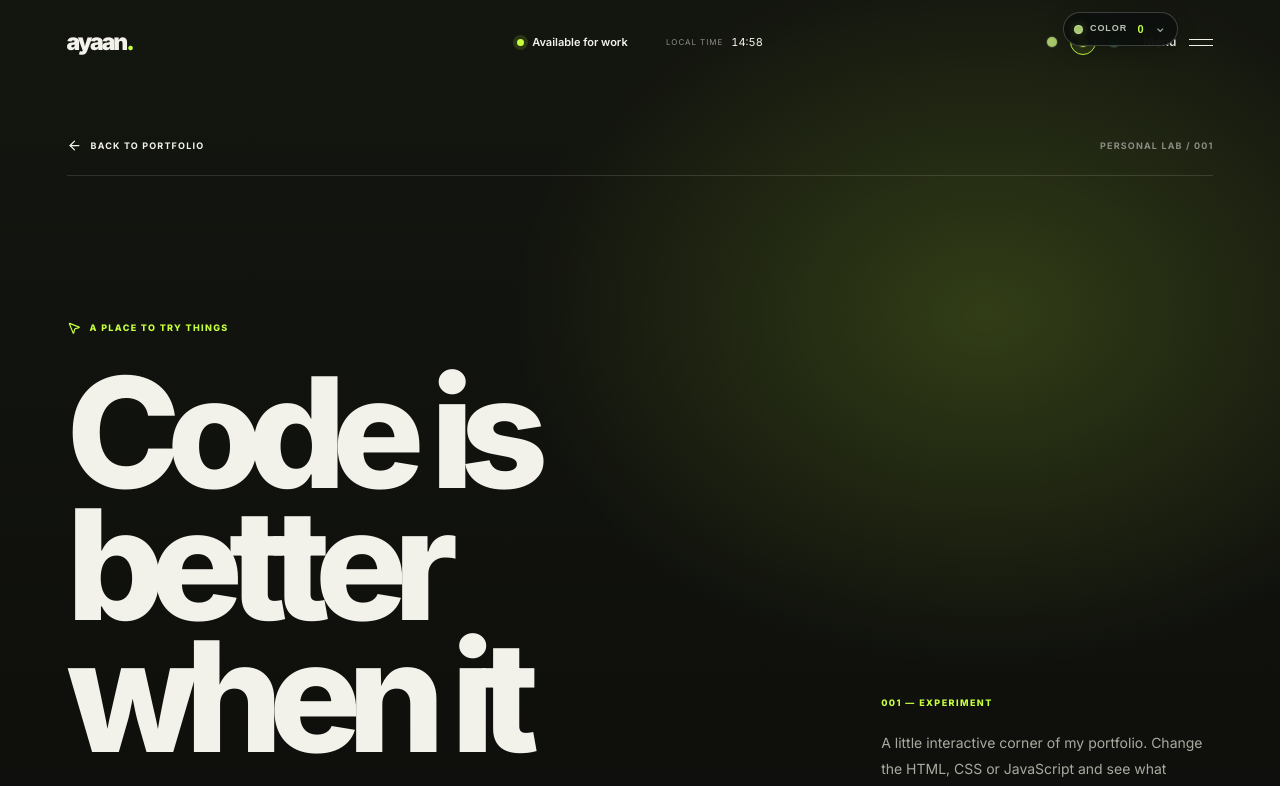
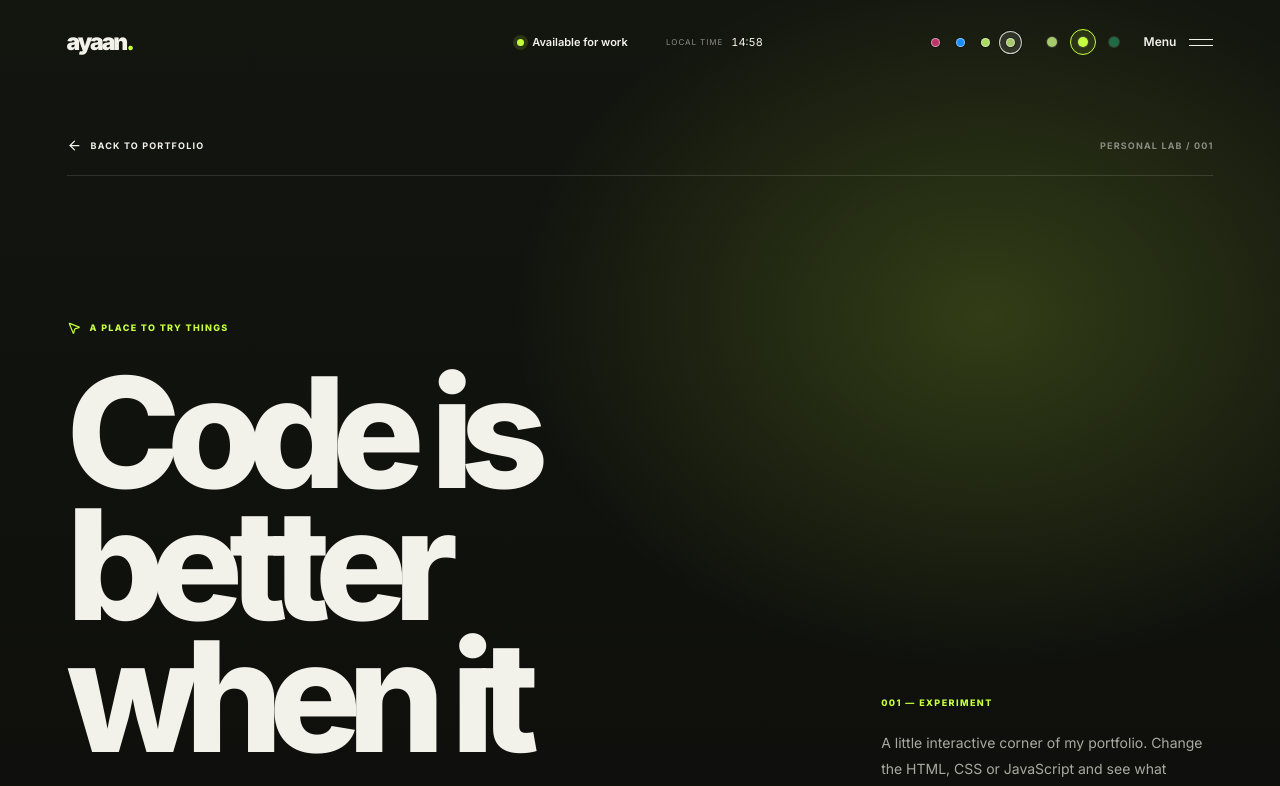
Before and after one commit to ayaankhan96438-star/ayaan-portfolio, a Next.js app: page /playground in a window 1280 px wide. Shown: the top 786 px of the page. Built offline with nearby package versions, Linux system fonts and the light colour scheme.

Commit message:
Refine palette dots and improve dark stack heading contrast

```diff
--- a/app/layout.tsx
+++ b/app/layout.tsx
@@ -5,7 +5,6 @@ import { Footer } from "@/components/Footer";
 import { Preloader } from "@/components/Preloader";
 import { SmoothScrollProvider } from "@/components/SmoothScrollProvider";
 import { CursorEffects } from "@/components/CursorEffects";
-import { PaletteBar } from "@/components/PaletteBar";
 import { ScrollAnimations } from "@/components/ScrollAnimations";
 import { siteConfig, siteUrl } from "@/lib/site";
 import { palettes } from "@/data/palettes";
@@ -56,20 +55,26 @@ const paletteBootScript = `
     "--dark", "--on-dark", "--warm", "--ok"
   ];
   try {
+    var stateRaw = window.localStorage.getItem("palette-state");
+    if (!stateRaw) return;
+    var state = JSON.parse(stateRaw);
+    var allowedIds = ["0"].concat(${JSON.stringify(palettes.map((palette) => palette.id))});
+    if (!state || typeof state !== "object" || allowedIds.indexOf(state.id) === -1) return;
+    if (state.mode !== "light" && state.mode !== "dark") return;
+
+    root.dataset.paletteId = state.id;
+    root.dataset.paletteMode = state.mode;
+    root.style.colorScheme = state.mode;
+
+    if (state.id === "0") return;
     var raw = window.localStorage.getItem("palette-vars");
-    var stateRaw = window.localStorage.getItem("palette-state");
-    if (!raw || !stateRaw) return;
+    if (!raw) return;
     var saved = JSON.parse(raw);
-    var state = JSON.parse(stateRaw);
-    var allowedIds = ${JSON.stringify(palettes.map((palette) => palette.id))};
-    if (!saved || typeof saved !== "object" || !saved.vars || typeof saved.vars !== "object") return;
-    if (!state || typeof state !== "object" || allowedIds.indexOf(state.id) === -1) return;
-    if ((state.mode !== "light" && state.mode !== "dark") || state.mode !== saved.mode) return;
+    if (!saved || typeof saved !== "object" || !saved.vars || typeof saved.vars !== "object" || saved.mode !== state.mode) return;
     keys.forEach(function (key) {
       var value = saved.vars[key];
       if (typeof value === "string") root.style.setProperty(key, value);
     });
-    if (saved.mode === "light" || saved.mode === "dark") root.style.colorScheme = saved.mode;
     var meta = document.querySelector('meta[name="theme-color"]');
     if (!meta) {
       meta = document.createElement("meta");
@@ -79,7 +84,7 @@ const paletteBootScript = `
     var paper = root.style.getPropertyValue("--paper");
     if (paper) meta.setAttribute("content", paper);
   } catch {
-    // Ignore malformed or unavailable palette storage and use the site defaults.
+    // Ignore malformed or unavailable palette storage and use the site's defaults.
   }
 })();
 `;
@@ -124,7 +129,6 @@ export default function RootLayout({ children }: Readonly<{ children: React.Reac
         <SmoothScrollProvider>
           <Preloader />
           <CursorEffects />
-          <PaletteBar />
           <ScrollAnimations />
           <Navbar />
           {children}
--- a/app/palette.css
+++ b/app/palette.css
@@ -1,232 +1,153 @@
-/* Compact temporary palette selector. Its colors intentionally stay independent of site palettes. */
+/* Tiny palette dots that sit beside the existing theme dots. */
 .palette-control,
 .palette-control * {
   box-sizing: border-box;
 }
 
 .palette-control {
-  position: fixed;
-  z-index: 9999;
-  top: max(12px, env(safe-area-inset-top));
-  right: clamp(96px, 8vw, 124px);
+  position: relative;
+  z-index: 120;
+  display: inline-flex;
+  align-items: center;
   color: #F1F1E9;
   font-family: Arial, Helvetica, sans-serif;
 }
 
-.palette-trigger {
+.palette-control--header { display: inline-flex; }
+.palette-control--menu { display: none; }
+
+.palette-dot-list {
   display: inline-flex;
-  min-height: 34px;
   align-items: center;
-  gap: 7px;
-  padding: 0 10px;
-  border: 1px solid rgba(226, 233, 216, .22);
-  border-radius: 999px;
-  color: #F1F1E9;
-  background: rgba(12, 15, 13, .94);
-  box-shadow: 0 5px 18px rgba(0, 0, 0, .22);
-  backdrop-filter: blur(14px);
-  cursor: pointer;
-  font: inherit;
-  transition: border-color 160ms ease, background-color 160ms ease, transform 160ms ease;
+  gap: 2px;
 }
 
-.palette-trigger:hover {
-  border-color: rgba(198, 255, 61, .72);
-  background: #171D19;
-  transform: translateY(-1px);
+.palette-dot-wrap {
+  position: relative;
+  display: inline-flex;
+  align-items: center;
 }
 
-.palette-trigger__dot {
-  width: 9px;
-  height: 9px;
-  border: 1px solid rgba(255, 255, 255, .35);
-  border-radius: 50%;
-  box-shadow: 0 0 9px rgba(198, 255, 61, .25);
-}
-
-.palette-trigger__label {
-  color: #B8C1B5;
-  font-size: 9px;
-  font-weight: 800;
-  letter-spacing: .1em;
-}
-
-.palette-trigger strong {
-  min-width: 13px;
-  color: #C6FF3D;
-  font-size: 11px;
-}
-
-.palette-trigger__chevron {
-  margin-top: -4px;
-  color: #9AA497;
-  font-size: 15px;
-  transition: transform 160ms ease;
-}
-
-.palette-trigger__chevron.is-open {
-  transform: rotate(180deg);
-}
-
-.palette-popover {
-  position: absolute;
-  top: calc(100% + 8px);
-  right: 0;
-  width: 252px;
-  padding: 11px;
-  border: 1px solid rgba(226, 233, 216, .2);
-  border-radius: 12px;
-  background: rgba(12, 15, 13, .98);
-  box-shadow: 0 16px 42px rgba(0, 0, 0, .4);
-  backdrop-filter: blur(18px);
-}
-
-.palette-popover__header,
-.palette-popover__footer {
-  display: flex;
-  align-items: center;
-  justify-content: space-between;
-  gap: 10px;
-}
-
-.palette-popover__header {
-  margin-bottom: 9px;
-  color: #C6FF3D;
-  font-size: 9px;
-  font-weight: 800;
-  letter-spacing: .13em;
-}
-
-.palette-close {
+.palette-dot-button {
+  position: relative;
   display: grid;
   width: 23px;
   height: 23px;
   place-items: center;
   padding: 0;
-  border: 1px solid rgba(226, 233, 216, .16);
-  border-radius: 6px;
-  color: #D9DED4;
-  background: #171D19;
+  border: 1px solid transparent;
+  border-radius: 50%;
+  background: transparent;
   cursor: pointer;
-  font-size: 16px;
-  line-height: 1;
+  transition: border-color 160ms ease, background-color 160ms ease, transform 160ms ease;
 }
 
-.palette-options {
-  display: grid;
-  grid-template-columns: repeat(2, minmax(0, 1fr));
-  gap: 6px;
+.palette-dot-button:hover {
+  border-color: rgba(241, 241, 233, .55);
+  background: rgba(241, 241, 233, .08);
+  transform: translateY(-1px);
 }
 
-.palette-option {
-  display: flex;
-  min-width: 0;
-  min-height: 37px;
-  align-items: center;
-  justify-content: space-between;
-  gap: 7px;
+.palette-dot-button.is-active {
+  border-color: rgba(241, 241, 233, .82);
+  background: rgba(241, 241, 233, .1);
+  box-shadow: 0 0 0 1px rgba(12, 15, 13, .72);
+}
+
+.palette-dot-swatch {
+  width: 9px;
+  height: 9px;
+  border: 1px solid rgba(255, 255, 255, .5);
+  border-radius: 50%;
+  box-shadow: 0 0 0 1px rgba(0, 0, 0, .24);
+}
+
+.palette-dot-tooltip {
+  position: absolute;
+  z-index: 4;
+  top: calc(100% + 7px);
+  left: 50%;
   padding: 5px 7px;
-  border: 1px solid rgba(226, 233, 216, .14);
-  border-radius: 7px;
+  border: 1px solid rgba(226, 233, 216, .2);
+  border-radius: 4px;
+  color: #F1F1E9;
+  background: rgba(12, 15, 13, .97);
+  box-shadow: 0 5px 16px rgba(0, 0, 0, .25);
+  font-size: 9px;
+  font-weight: 700;
+  letter-spacing: .04em;
+  opacity: 0;
+  pointer-events: none;
+  transform: translate(-50%, -3px);
+  transition: opacity 140ms ease, transform 140ms ease;
+  white-space: nowrap;
+}
+
+.palette-dot-button:hover .palette-dot-tooltip,
+.palette-dot-button:focus-visible .palette-dot-tooltip {
+  opacity: 1;
+  transform: translate(-50%, 0);
+}
+
+.palette-mode-popover {
+  position: absolute;
+  z-index: 10020;
+  top: calc(100% + 9px);
+  right: 0;
+  width: 160px;
+  padding: 11px;
+  border: 1px solid rgba(226, 233, 216, .2);
+  border-radius: 10px;
+  color: #F2F1EA;
+  background: rgba(12, 15, 13, .98);
+  box-shadow: 0 15px 38px rgba(0, 0, 0, .4);
+  backdrop-filter: blur(18px);
+}
+
+.palette-mode-heading,
+.palette-mode-prompt {
+  display: block;
+}
+
+.palette-mode-heading {
+  color: #C6FF3D;
+  font-size: 9px;
+  font-weight: 800;
+  letter-spacing: .12em;
+}
+
+.palette-mode-prompt {
+  margin-top: 5px;
+  color: #B8C1B5;
+  font-size: 10px;
+}
+
+.palette-mode-actions {
+  display: grid;
+  grid-template-columns: 1fr 1fr;
+  gap: 6px;
+  margin-top: 9px;
+}
+
+.palette-mode-choice {
+  min-height: 29px;
+  padding: 5px 8px;
+  border: 1px solid rgba(226, 233, 216, .18);
+  border-radius: 6px;
   color: #F2F1EA;
   background: #171D19;
   cursor: pointer;
-  transition: border-color 150ms ease, background-color 150ms ease, transform 150ms ease;
+  font: inherit;
+  font-size: 10px;
+  font-weight: 700;
+  transition: background-color 150ms ease, border-color 150ms ease, color 150ms ease;
 }
 
-.palette-option:hover {
-  border-color: rgba(198, 255, 61, .55);
-  background: #202820;
-  transform: translateY(-1px);
-}
-
-.palette-option.is-selected {
-  border-color: #C6FF3D;
-  box-shadow: inset 0 0 0 1px #C6FF3D, 0 0 10px rgba(198, 255, 61, .12);
-}
-
-.palette-option__name {
-  min-width: 12px;
-  color: #F2F1EA;
-  font-size: 10px;
-  font-weight: 800;
-}
-
-.palette-option__swatches {
-  display: inline-flex;
-  align-items: center;
-  gap: 3px;
-}
-
-.palette-option__swatch {
-  width: 15px;
-  height: 18px;
-  border: 1px solid rgba(255, 255, 255, .25);
-  border-radius: 3px;
-}
-
-.palette-popover__footer {
-  margin-top: 9px;
-  padding-top: 8px;
-  border-top: 1px solid rgba(226, 233, 216, .13);
-}
-
-.palette-current {
-  color: #AAB5A8;
-  font-size: 8px;
-  font-weight: 800;
-  letter-spacing: .1em;
-}
-
-.palette-mode {
-  display: inline-flex;
-  gap: 3px;
-  padding: 2px;
-  border: 1px solid rgba(226, 233, 216, .16);
-  border-radius: 999px;
-  background: #171D19;
-}
-
-.palette-mode__button {
-  min-height: 24px;
-  padding: 3px 8px;
-  border: 1px solid transparent;
-  border-radius: 999px;
-  color: #B8C1B5;
-  background: transparent;
-  cursor: pointer;
-  font: inherit;
-  font-size: 9px;
-  font-weight: 700;
-}
-
-.palette-mode__button.is-active {
+.palette-mode-choice:hover,
+.palette-mode-choice.is-current {
   border-color: #C6FF3D;
   color: #10140D;
   background: #C6FF3D;
-}
-
-.palette-detail {
-  display: flex;
-  flex-wrap: wrap;
-  gap: 5px 9px;
-  margin-top: 8px;
-}
-
-.palette-detail__item {
-  display: inline-flex;
-  align-items: center;
-  gap: 4px;
-  color: #B8C1B5;
-  font-size: 8px;
-  font-weight: 700;
-}
-
-.palette-detail__item i {
-  width: 9px;
-  height: 9px;
-  border: 1px solid rgba(255, 255, 255, .25);
-  border-radius: 2px;
 }
 
 .palette-control button:focus-visible {
@@ -240,21 +161,9 @@
 }
 
 @media (max-width: 640px) {
-  .palette-control {
-    top: max(9px, env(safe-area-inset-top));
-    right: 82px;
-  }
-
-  .palette-trigger {
-    min-height: 32px;
-    gap: 6px;
-    padding-inline: 8px;
-  }
-
-  .palette-popover {
-    width: min(252px, calc(100vw - 98px));
-    padding: 9px;
-  }
+  .palette-control--header { display: none; }
+  .palette-control--menu { display: inline-flex; }
+  .menu-overlay-top-actions .palette-mode-popover { right: 0; }
 }
 
 @media (prefers-reduced-motion: reduce) {
--- a/components/Navbar.tsx
+++ b/components/Navbar.tsx
@@ -7,6 +7,7 @@ import { useEffect, useRef, useState } from "react";
 import { siteConfig } from "@/lib/site";
 import { useLenis } from "@/components/SmoothScrollProvider";
 import { ThemeSwitcher } from "@/components/ThemeSwitcher";
+import { PaletteBar } from "@/components/PaletteBar";
 
 const menuItems = [
   { label: "Home", href: "/#home", number: "01" },
@@ -95,6 +96,7 @@ export function Navbar() {
         </div>
 
         <div className="nav-actions">
+          <PaletteBar variant="header" />
           <ThemeSwitcher variant="header" />
           <button
             type="button"
@@ -127,6 +129,7 @@ export function Navbar() {
                 ayaan<span className="logo-period">.</span>
               </Link>
               <div className="menu-overlay-top-actions">
+                <PaletteBar variant="menu" />
                 <ThemeSwitcher variant="menu" />
                 <button type="button" className="menu-close" onClick={() => setMenuOpen(false)} aria-label="Close menu">
                   Close <X size={19} strokeWidth={1.6} />
--- a/components/PaletteBar.tsx
+++ b/components/PaletteBar.tsx
@@ -1,68 +1,65 @@
 "use client";
 
-import { useEffect, useMemo, useState } from "react";
+import { useEffect, useState } from "react";
 import { palettes, type Palette } from "@/data/palettes";
 import { applyTheme, buildTheme, type Mode, type ThemeVariables } from "@/lib/palette";
 
-type Swatch = { id: string; hex: string };
-type PaletteOption = { id: string; swatches: Swatch[] };
-type StoredState = { id: string; mode: Mode };
+type PaletteId = "0" | "B" | "G" | "M";
+type StoredState = { id: PaletteId; mode: Mode };
+type PaletteBarProps = { variant: "header" | "menu" };
+type PaletteChangeDetail = StoredState;
 
-const ORIGINAL: PaletteOption = {
-  id: "0",
-  swatches: [
-    { id: "01", hex: "#EDEBE3" },
-    { id: "02", hex: "#F8F7F1" },
-    { id: "03", hex: "#A7C96B" },
-    { id: "04", hex: "#819E48" },
-    { id: "05", hex: "#171D18" },
-  ],
-};
+const DEFAULT_STATE: StoredState = { id: "0", mode: "dark" };
+const PALETTE_CHANGE_EVENT = "portfolio:palettechange";
 
-function toOption(palette: Palette): PaletteOption {
-  return {
-    id: palette.id,
-    swatches: Object.entries(palette.colors).map(([id, hex]) => ({ id, hex })),
-  };
-}
-
-const OPTIONS: PaletteOption[] = [ORIGINAL, ...palettes.map(toOption)];
-const DEFAULT_STATE: StoredState = { id: "0", mode: "dark" };
+const DOT_OPTIONS: ReadonlyArray<{ id: PaletteId; color: string; label: string }> = [
+  { id: "B", color: "#BB3468", label: "Berry palette B" },
+  { id: "G", color: "#168EFE", label: "Blue palette G" },
+  { id: "M", color: "#ACDA60", label: "Green palette M" },
+  { id: "0", color: "#A7C96B", label: "Original palette" },
+];
 
 function isMode(value: unknown): value is Mode {
   return value === "light" || value === "dark";
 }
 
+function isPaletteId(value: unknown): value is PaletteId {
+  return value === "0" || value === "B" || value === "G" || value === "M";
+}
+
 function isStoredState(value: unknown): value is StoredState {
   if (typeof value !== "object" || value === null) return false;
   const record = value as Record<string, unknown>;
-  return typeof record.id === "string" && isMode(record.mode);
+  return isPaletteId(record.id) && isMode(record.mode);
 }
 
-function paletteById(id: string): Palette | undefined {
+function paletteById(id: PaletteId): Palette | undefined {
   return palettes.find((palette) => palette.id === id);
 }
 
-function saveState(id: string, mode: Mode, vars: ThemeVariables | null): void {
+function saveState(id: PaletteId, mode: Mode, vars: ThemeVariables | null): void {
   try {
-    if (vars) window.localStorage.setItem("palette-vars", JSON.stringify({ vars, mode }));
-    else window.localStorage.removeItem("palette-vars");
+    if (vars) {
+      window.localStorage.setItem("palette-vars", JSON.stringify({ vars, mode }));
+    } else {
+      window.localStorage.removeItem("palette-vars");
+    }
     window.localStorage.setItem("palette-state", JSON.stringify({ id, mode }));
   } catch {
-    // The selector remains usable for this session when storage is unavailable.
+    // The palette remains usable for this page view when storage is unavailable.
   }
 }
 
-export function PaletteBar() {
-  const [selectedId, setSelectedId] = useState("0");
+function setRootPalette(id: PaletteId, mode: Mode): void {
+  document.documentElement.dataset.paletteId = id;
+  document.documentElement.dataset.paletteMode = mode;
+}
+
+export function PaletteBar({ variant }: PaletteBarProps) {
+  const [selectedId, setSelectedId] = useState<PaletteId>(DEFAULT_STATE.id);
   const [mode, setMode] = useState<Mode>(DEFAULT_STATE.mode);
-  const [open, setOpen] = useState(false);
+  const [openId, setOpenId] = useState<PaletteId | null>(null);
   const [ready, setReady] = useState(false);
-
-  const selected = useMemo(
-    () => OPTIONS.find((option) => option.id === selectedId) ?? ORIGINAL,
-    [selectedId],
-  );
 
   useEffect(() => {
     let restored: StoredState = DEFAULT_STATE;
@@ -76,131 +73,107 @@ export function PaletteBar() {
       restored = DEFAULT_STATE;
     }
 
-    const knownId = restored.id === "0" || paletteById(restored.id) !== undefined;
-    const safeId = knownId ? restored.id : "0";
-    const activeMode = restored.mode;
-    const palette = paletteById(safeId);
+    const palette = paletteById(restored.id);
+    const vars = palette ? buildTheme(Object.values(palette.colors), restored.mode) : null;
+    applyTheme(vars, restored.mode);
+    setRootPalette(restored.id, restored.mode);
+    saveState(restored.id, restored.mode, vars);
+    setSelectedId(restored.id);
+    setMode(restored.mode);
+    setReady(true);
 
-    if (palette) {
-      const vars = buildTheme(Object.values(palette.colors), activeMode);
-      applyTheme(vars, activeMode);
-      saveState(safeId, activeMode, vars);
-    } else {
-      applyTheme(null, activeMode);
-      saveState("0", activeMode, null);
-    }
-
-    setSelectedId(safeId);
-    setMode(activeMode);
-    setReady(true);
+    const onPaletteChange = (event: Event) => {
+      const detail = (event as CustomEvent<unknown>).detail;
+      if (!isStoredState(detail)) return;
+      setSelectedId(detail.id);
+      setMode(detail.mode);
+      setOpenId(null);
+    };
+    const onKeyDown = (event: KeyboardEvent) => {
+      if (event.key === "Escape") setOpenId(null);
+    };
+    window.addEventListener(PALETTE_CHANGE_EVENT, onPaletteChange);
+    window.addEventListener("keydown", onKeyDown);
+    return () => {
+      window.removeEventListener(PALETTE_CHANGE_EVENT, onPaletteChange);
+      window.removeEventListener("keydown", onKeyDown);
+    };
   }, []);
 
-  function selectPalette(id: string): void {
+  function choosePaletteMode(id: PaletteId, nextMode: Mode): void {
     if (!ready) return;
+
     const palette = paletteById(id);
-    if (!palette) {
-      applyTheme(null, mode);
-      setSelectedId("0");
-      saveState("0", mode, null);
-      return;
-    }
-
-    const vars = buildTheme(Object.values(palette.colors), mode);
-    applyTheme(vars, mode);
-    setSelectedId(id);
-    saveState(id, mode, vars);
-  }
-
-  function selectMode(nextMode: Mode): void {
-    if (!ready || nextMode === mode) return;
-    const palette = paletteById(selectedId);
     const vars = palette ? buildTheme(Object.values(palette.colors), nextMode) : null;
     applyTheme(vars, nextMode);
+    setRootPalette(id, nextMode);
+    saveState(id, nextMode, vars);
+    setSelectedId(id);
     setMode(nextMode);
-    saveState(selectedId, nextMode, vars);
+    setOpenId(null);
+    window.dispatchEvent(
+      new CustomEvent<PaletteChangeDetail>(PALETTE_CHANGE_EVENT, {
+        detail: { id, mode: nextMode },
+      }),
+    );
   }
 
   return (
-    <div className="palette-control" aria-label="Portfolio color selector">
+    <div
+      className={`palette-control palette-control--${variant}`}
+      aria-label="Palette color choices"
+      onKeyDown={(event) => {
+        if (event.key === "Escape") setOpenId(null);
+      }}
+    >
+      <div className="palette-dot-list" role="group" aria-label="Choose a color palette">
+        {DOT_OPTIONS.map((option) => {
+          const isOpen = openId === option.id;
+          const isActive = selectedId === option.id;
+          const popoverId = `palette-mode-${variant}-${option.id}`;
+          return (
+            <div className="palette-dot-wrap" key={option.id}>
               <button
                 type="button"
-        className="palette-trigger"
-        aria-expanded={open}
-        aria-haspopup="dialog"
-        aria-label={`Choose site colors. Current palette ${selectedId}`}
-        title={`Color palette ${selectedId}`}
-        onClick={() => setOpen((current) => !current)}
+                className={`palette-dot-button${isActive ? " is-active" : ""}`}
+                aria-label={`${option.label}; choose light or dark mode`}
+                aria-expanded={isOpen}
+                aria-controls={popoverId}
+                aria-pressed={isActive}
+                title={option.label}
+                onClick={() => setOpenId(isOpen ? null : option.id)}
+                disabled={!ready}
               >
-        <span className="palette-trigger__dot" style={{ backgroundColor: selected.swatches[2]?.hex ?? "#A7C96B" }} />
-        <span className="palette-trigger__label">COLOR</span>
-        <strong>{selectedId}</strong>
-        <span className={`palette-trigger__chevron${open ? " is-open" : ""}`} aria-hidden="true">⌄</span>
+                <span className="palette-dot-swatch" style={{ backgroundColor: option.color }} aria-hidden="true" />
+                <span className="palette-dot-tooltip" aria-hidden="true">{option.id === "0" ? "Original" : `Palette ${option.id}`}</span>
               </button>
 
-      {open && (
-        <section className="palette-popover" role="dialog" aria-label="Choose a color palette">
-          <header className="palette-popover__header">
-            <span>CHOOSE PALETTE</span>
-            <button type="button" className="palette-close" onClick={() => setOpen(false)} aria-label="Close color selector">×</button>
-          </header>
-
-          <div className="palette-options" aria-label="Available palettes">
-            {OPTIONS.map((option) => (
+              {isOpen ? (
+                <div className="palette-mode-popover" id={popoverId} role="group" aria-label={`Choose ${option.label} background mode`}>
+                  <span className="palette-mode-heading">PALETTE {option.id}</span>
+                  <span className="palette-mode-prompt">Choose a background</span>
+                  <div className="palette-mode-actions">
                     <button
                       type="button"
-                key={option.id}
-                className={`palette-option${selectedId === option.id ? " is-selected" : ""}`}
-                aria-label={`Apply palette ${option.id}`}
-                aria-pressed={selectedId === option.id}
-                title={`Palette ${option.id}`}
-                onClick={() => selectPalette(option.id)}
-                disabled={!ready}
-              >
-                <span className="palette-option__name">{option.id}</span>
-                <span className="palette-option__swatches">
-                  {option.swatches.map((swatch) => (
-                    <span
-                      className="palette-option__swatch"
-                      key={swatch.id}
-                      style={{ backgroundColor: swatch.hex }}
-                      title={`${swatch.id} · ${swatch.hex}`}
-                      aria-label={`${swatch.id} ${swatch.hex}`}
-                    />
-                  ))}
-                </span>
-              </button>
-            ))}
-          </div>
-
-          <div className="palette-popover__footer">
-            <span className="palette-current">PALETTE {selected.id}</span>
-            <div className="palette-mode" role="group" aria-label="Palette background mode">
-              <button
-                type="button"
-                className={`palette-mode__button${mode === "light" ? " is-active" : ""}`}
-                aria-pressed={mode === "light"}
-                onClick={() => selectMode("light")}
+                      className={`palette-mode-choice${isActive && mode === "light" ? " is-current" : ""}`}
+                      aria-pressed={isActive && mode === "light"}
+                      onClick={() => choosePaletteMode(option.id, "light")}
                       disabled={!ready}
                     >Light</button>
                     <button
                       type="button"
-                className={`palette-mode__button${mode === "dark" ? " is-active" : ""}`}
-                aria-pressed={mode === "dark"}
-                onClick={() => selectMode("dark")}
+                      className={`palette-mode-choice${isActive && mode === "dark" ? " is-current" : ""}`}
+                      aria-pressed={isActive && mode === "dark"}
+                      onClick={() => choosePaletteMode(option.id, "dark")}
                       disabled={!ready}
                     >Dark</button>
                   </div>
                 </div>
-          <div className="palette-detail" aria-live="polite">
-            {selected.swatches.map((swatch) => (
-              <span className="palette-detail__item" key={swatch.id} title={`${swatch.id} · ${swatch.hex}`}>
-                <i style={{ backgroundColor: swatch.hex }} />
-                {swatch.id}
-              </span>
-            ))}
+              ) : null}
             </div>
-        </section>
-      )}
+          );
+        })}
+      </div>
     </div>
   );
 }
--- a/lib/palette.ts
+++ b/lib/palette.ts
@@ -194,6 +194,7 @@ export function applyTheme(vars: ThemeVariables | null, mode: Mode): void {
     else root.style.removeProperty(key);
   }
   root.style.colorScheme = mode;
+  root.dataset.paletteMode = mode;
 
   let meta = document.querySelector<HTMLMetaElement>('meta[name="theme-color"]');
   if (!meta) {
```
Also changed, not shown: app/globals.css (+6 -1 lines). Lines whose indentation alone changed are shown as unchanged.
